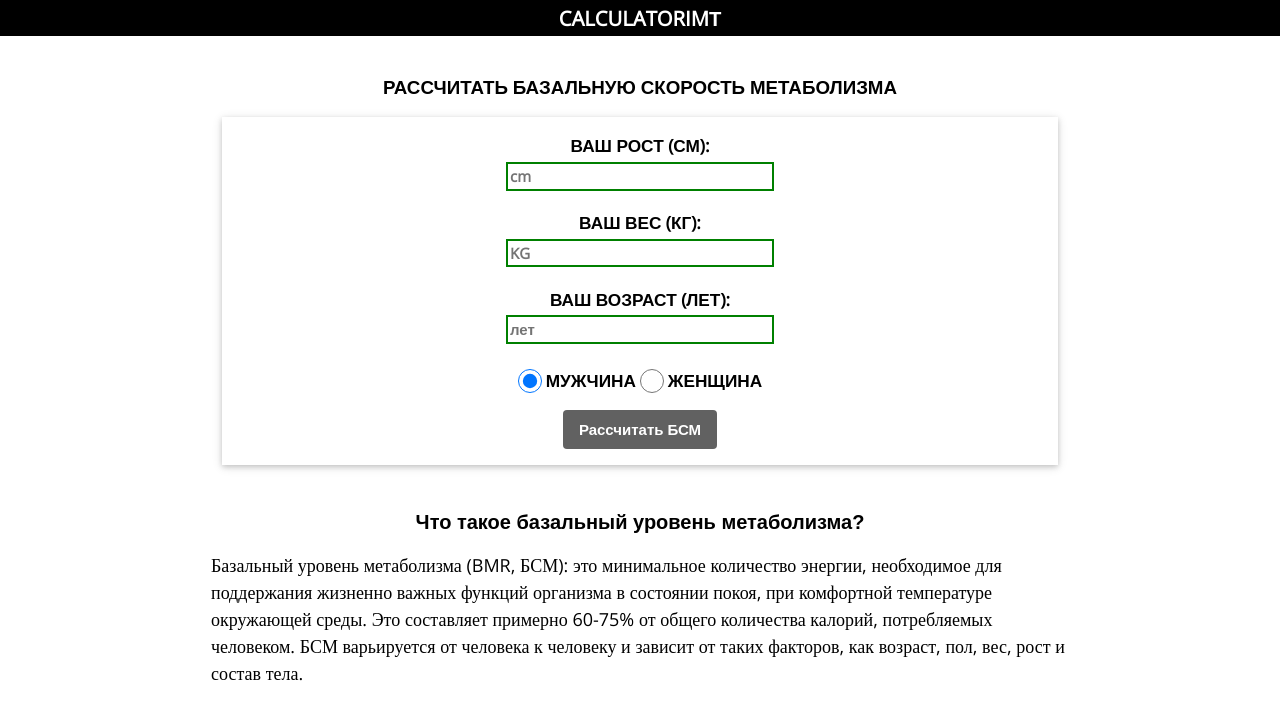
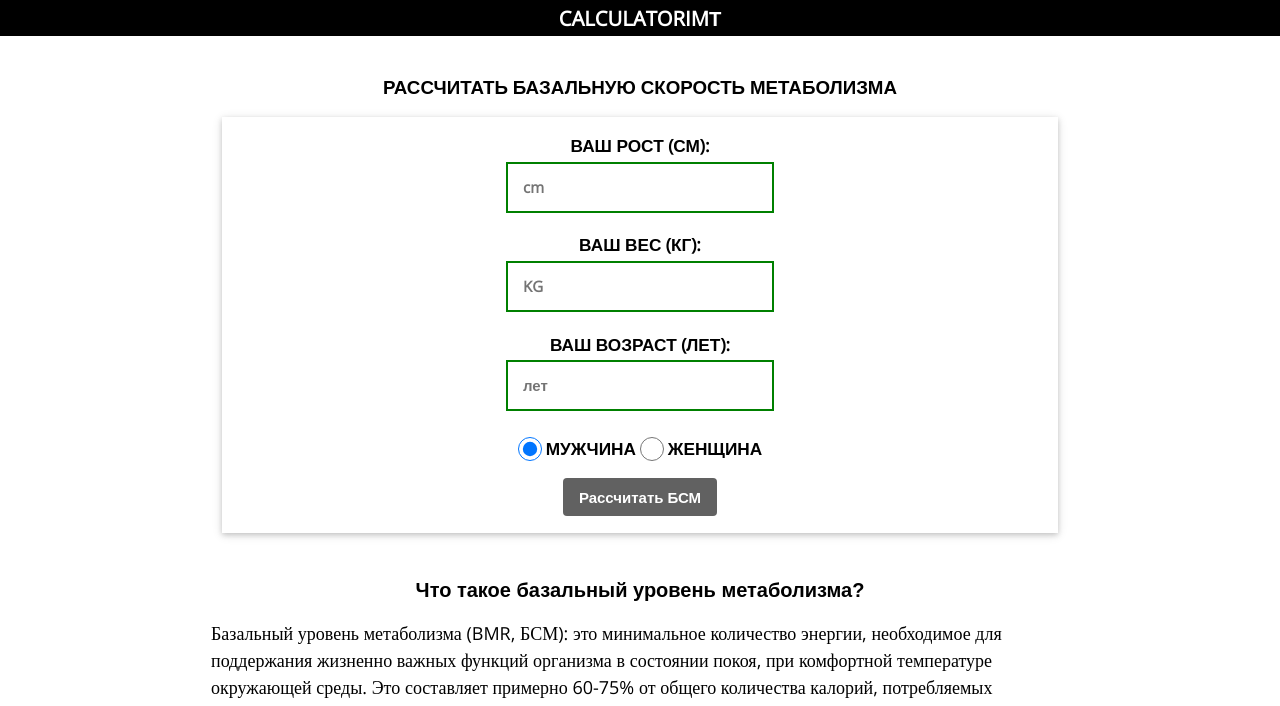
Before and after one commit to calculatorimt/calculatorimt.github.io, a plain HTML site: page бсм.html in a window 1280 px wide. Shown: the top 706 px of the page. Drawn offline with nearby package versions, Linux system fonts and the light colour scheme.

Commit message:
Update imc.css

```diff
--- a/css/imc.css
+++ b/css/imc.css
@@ -22,8 +22,10 @@ label {
   font-size: 115%;
 }
 input {
+  line-height: 3em;
   border: 2px solid green;
   width: 35%;
+  padding-left: 1em;
 }
 select {
   border: 2px solid green;
```
